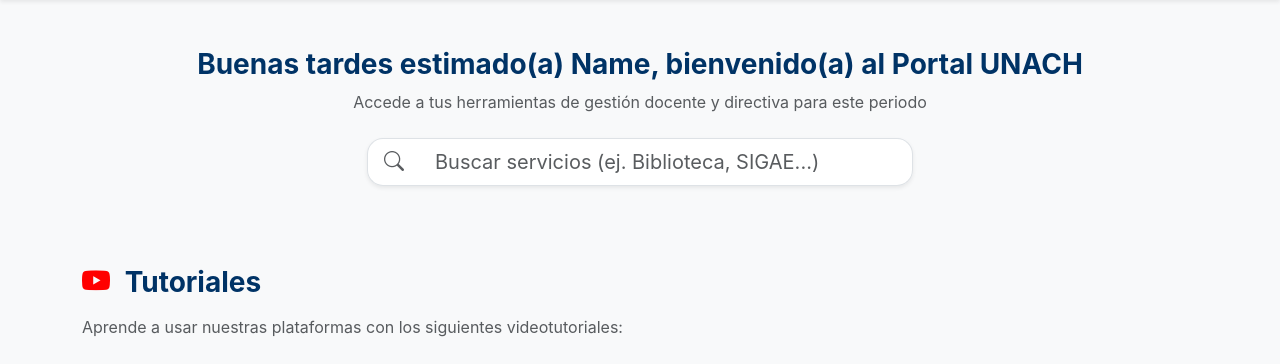
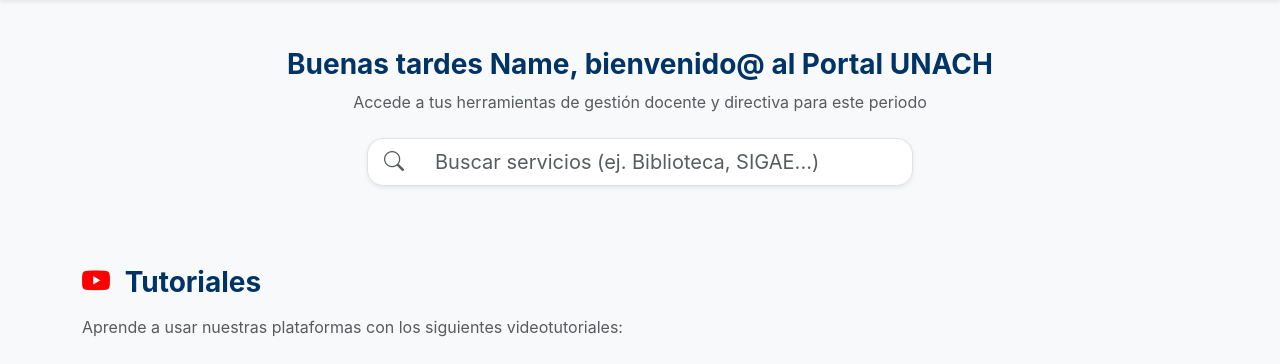
Before and after one commit to j-alexander-acosta/Portal.UNACH, a Flask app: page /dashboard in a window 1280 px wide. Shown: the part 56-420 px from the top of the page. Run offline with Flask 3, Linux system fonts and the light colour scheme; the visitor is signed in with stand-in values (Sample User, id 1).

Commit message:
Update welcome message text in dashboard

```diff
--- a/templates/dashboard.html
+++ b/templates/dashboard.html
@@ -61,7 +61,7 @@
                     <h3 class="fw-bold" style="color: #005bb5;">¡{{ greeting }}, {{ user_name }}! 👋</h3>
                     <p class="text-muted mb-0">Bienvenido a tu portal de servicios estudiantiles. Gestiona tus clases y matrícula desde aquí.</p>
                 {% else %}
-                    <h3 class="fw-bold text-unach">{{ greeting }} estimado(a) {{ user_name }}, bienvenido(a) al Portal UNACH</h3>
+                    <h3 class="fw-bold text-unach">{{ greeting }} {{ user_name }}, bienvenido@ al Portal UNACH</h3>
                     <p class="text-muted mb-0">Accede a tus herramientas de gestión docente y directiva para este periodo</p>
                 {% endif %}
             </div>
```
